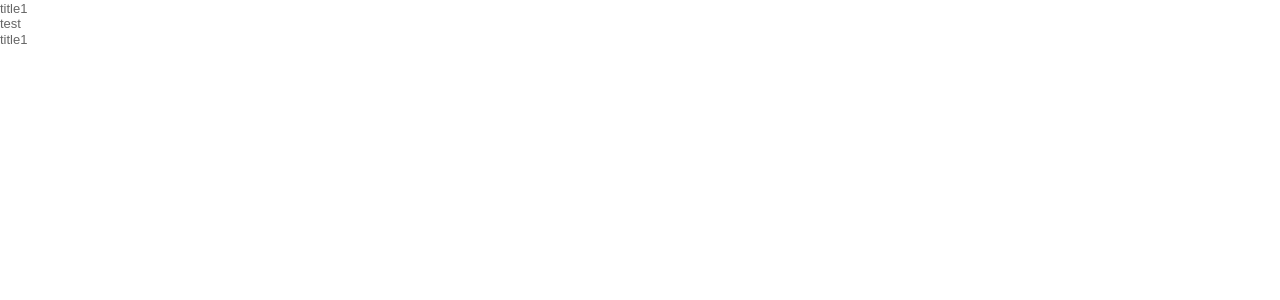
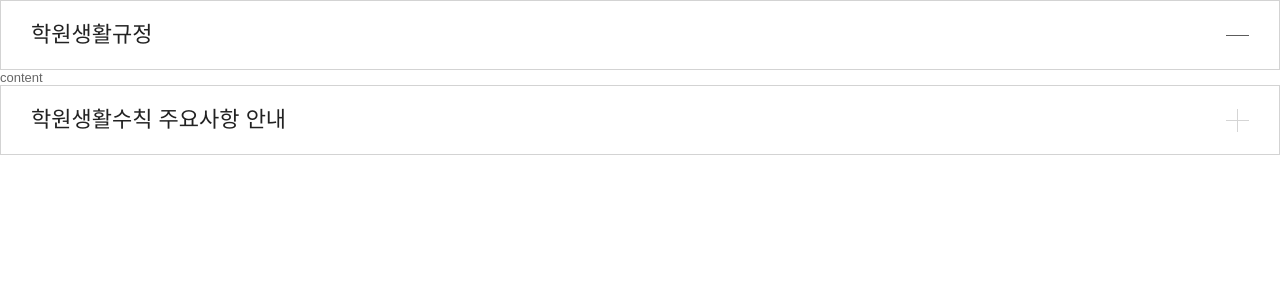
Before and after one commit to minheeKim3235/vue-project, a Nuxt app: page /lifecare in a window 1280 px wide. Shown: the top 300 px of the page. Built offline with nearby package versions, Linux system fonts and the light colour scheme; a web font is replaced by a local one.

Commit message:
아코디언 스타일 적용

```diff
--- a/components/AccordionItem.vue
+++ b/components/AccordionItem.vue
@@ -1,6 +1,6 @@
 <template>
   <div class="accordion_item">
-    <button class="accordion_header" @click="toggle">
+    <button class="accordion_header" :class="{'is_open': isActive }" @click="toggle">
       <div v-if="$slots.title">
         <slot name="title"></slot>
       </div>
@@ -83,6 +83,51 @@ onMounted(() => {
 </script>
 
 <style lang="scss" scoped>
+.accordion_item {
+  width: 100%;
+}
+.accordion_header {
+  position: relative;
+  display: block;
+  padding: 0 0 0 30px;
+  width: 100%;
+  font-size: 22px;
+  color: #222;
+  line-height: 68px;
+  text-align: left;
+  border: 1px solid #d3d3d3;
+  box-sizing: border-box;
+
+  &:before {
+    content: '';
+    position: absolute;
+    right: 30px;
+    top: 50%;
+    width: 1px;
+    height: 23px;
+    background: #d5d5d5;
+    margin: -11px 11px 0 0;
+  }
+
+  &:after {
+    content: '';
+    position: absolute;
+    right: 30px;
+    top: 50%;
+    width: 23px;
+    height: 1px;
+    background: #d5d5d5;
+  }
+
+  &.is_open {
+    &:before {
+      display: none;
+    }
+    &:after {
+      background: #5c5c5c;
+    }
+  }
+}
 .accordion_content {
   overflow: hidden;
   &.accordion_expanded {
--- a/pages/lifecare.vue
+++ b/pages/lifecare.vue
@@ -1,18 +1,22 @@
 <template>
   <div>
-    <Accordion>
-      <AccordionItem title="title1" :index="0" expanded>
-        test
-      </AccordionItem>
-      <AccordionItem title="title1" :index="1">
-        test
-      </AccordionItem>
+    <Accordion snap>
+      <template v-for="(item, i) in rules">
+        <AccordionItem  :key="i" :title="item.title" :index="i" :expanded="item.expanded">
+          {{ item.items }}
+        </AccordionItem>
+      </template>
     </Accordion>
   </div>
 </template>
 
 <script setup>
+import { ref } from 'vue';
 
+const rules = ref([
+  { title: '학원생활규정', items: 'content', expanded: true },
+  { title: '학원생활수칙 주요사항 안내', items: 'content', expanded: false },
+])
 </script>
 
 <style lang="scss" scoped>
```
